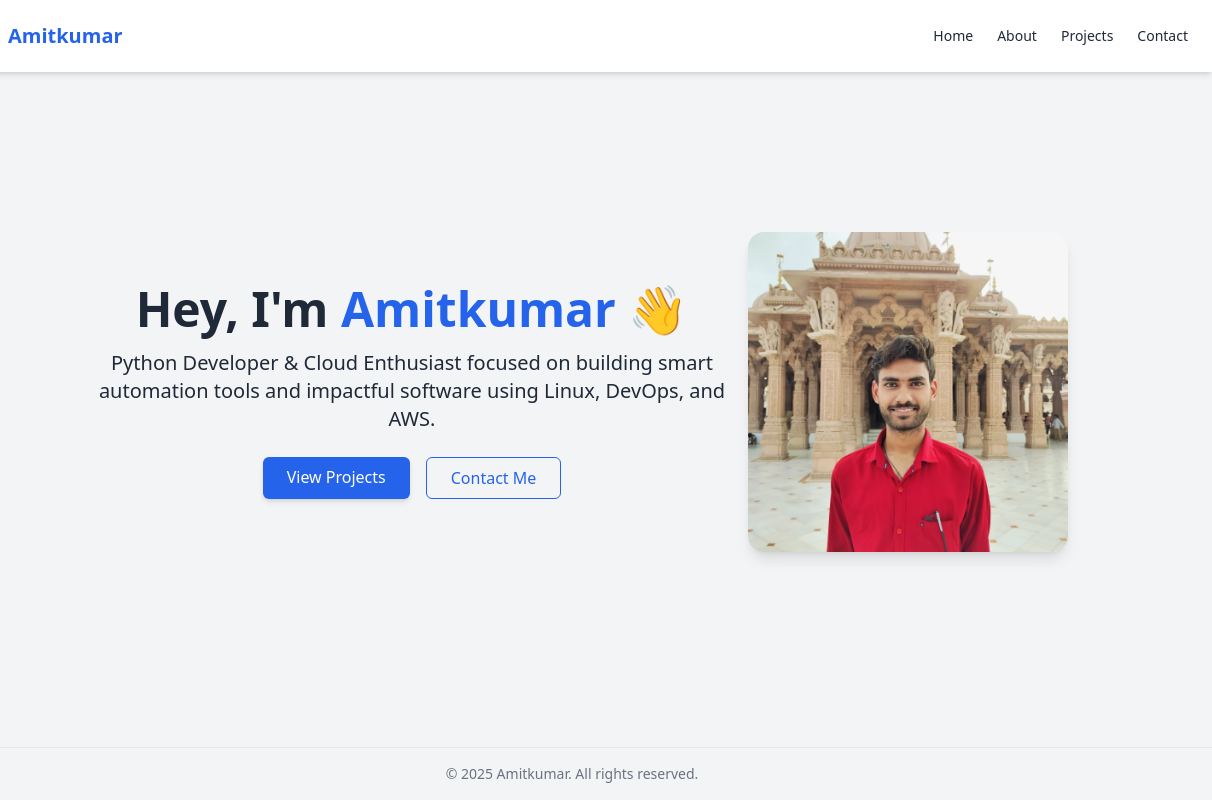
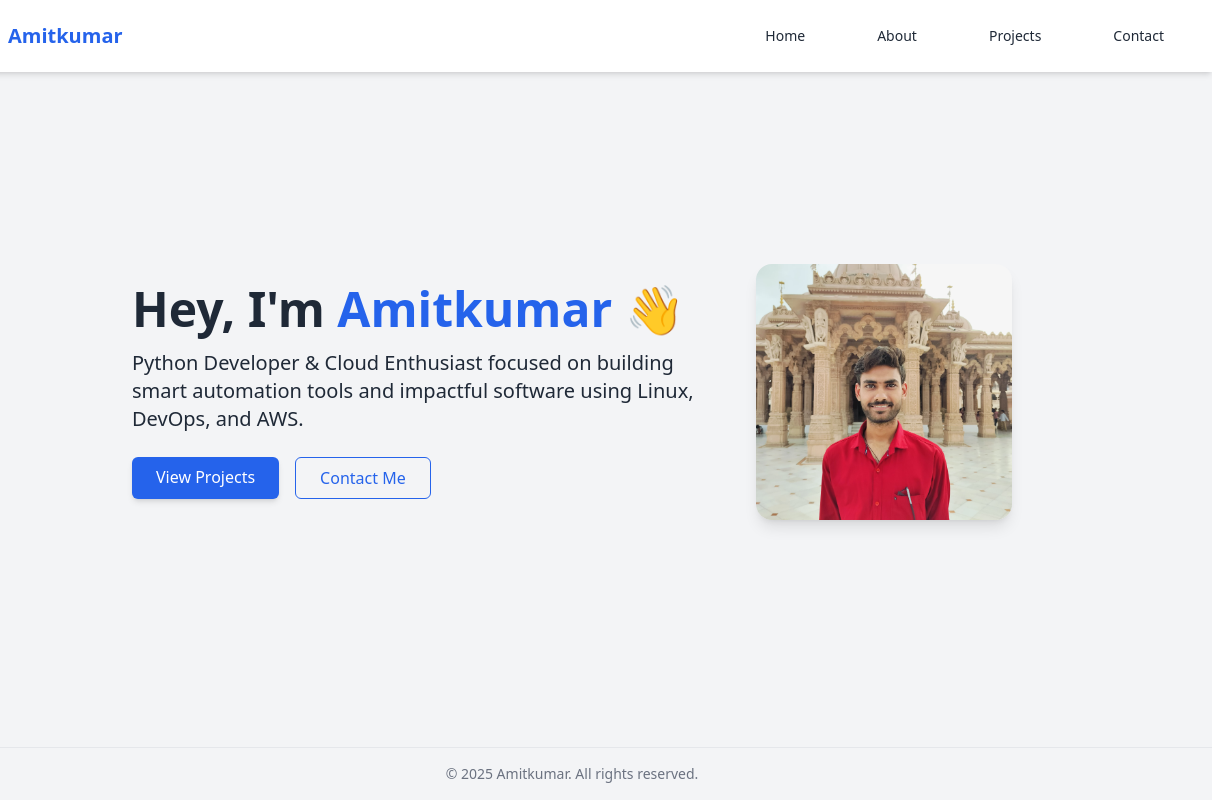
Before and after one commit to amitkumar0128/portfolio, a plain HTML site: page index.html in a window 1280 px wide. Shown: the full height of the page, 68-1280 px from the left. Drawn offline with nearby package versions, Linux system fonts and the light colour scheme.

Commit message:
feat: responsive home page and nav bar on all the pages

```diff
--- a/index.html
+++ b/index.html
@@ -11,32 +11,58 @@
 <body class="flex flex-col min-h-screen bg-gray-100 text-gray-800 font-sans">
 
   <!-- NAVBAR -->
-  <nav class="flex items-center justify-between px-6 py-4 shadow-md bg-white">
+  <nav class="bg-white shadow-md px-6 py-4">
+    <div class="max-w-7xl mx-auto flex items-center justify-between">
+      <!-- Logo and Name -->
       <div class="flex items-center space-x-3">
         <img src="assets/images/profile.jpg" alt="Profile" class="w-10 h-10 rounded-full">
         <span class="text-xl font-bold text-blue-600">Amitkumar</span>
       </div>
-    <ul class="flex space-x-6 text-sm font-medium">
-      <li><a href="index.html" class="hover:text-blue-600">Home</a></li>
-      <li><a href="about.html" class="hover:text-blue-600">About</a></li>
-      <li><a href="projects.html" class="hover:text-blue-600">Projects</a></li>
-      <li><a href="contact.html" class="hover:text-blue-600">Contact</a></li>
+
+      <!-- Hamburger button (shown on small screens) -->
+      <button id="menu-btn" class="lg:hidden text-gray-700 focus:outline-none">
+        <svg class="w-6 h-6" fill="none" stroke="currentColor" stroke-width="2"
+          viewBox="0 0 24 24">
+          <path stroke-linecap="round" stroke-linejoin="round"
+            d="M4 6h16M4 12h16M4 18h16" />
+        </svg>
+      </button>
+
+      <!-- Navigation Links -->
+      <ul id="nav-links"
+        class="hidden lg:flex flex-col lg:flex-row lg:space-x-6 absolute lg:static top-16 left-0 w-full lg:w-auto bg-white lg:bg-transparent text-sm font-medium border-t lg:border-none shadow-md lg:shadow-none z-50">
+        <li><a href="index.html" class="block px-6 py-2 hover:text-blue-600">Home</a></li>
+        <li><a href="about.html" class="block px-6 py-2 hover:text-blue-600">About</a></li>
+        <li><a href="projects.html" class="block px-6 py-2 hover:text-blue-600">Projects</a></li>
+        <li><a href="contact.html" class="block px-6 py-2 hover:text-blue-600">Contact</a></li>
       </ul>
+    </div>
   </nav>
+
+  <script>
+    const menuBtn = document.getElementById('menu-btn');
+    const navLinks = document.getElementById('nav-links');
+
+    menuBtn.addEventListener('click', () => {
+      navLinks.classList.toggle('hidden');
+    });
+  </script>
+
 
   <!-- MAIN CONTENT -->
   <main class="flex-1 px-6 py-10">
-    <section class="min-h-[70vh] flex items-center justify-center text-center px-4">
+  <section class="min-h-[70vh] flex flex-col-reverse lg:flex-row items-center justify-center gap-12">
+
     <!-- INTRO TEXT -->
-      <div>
+    <div class="max-w-xl text-center lg:text-left">
       <h2 class="text-4xl sm:text-5xl font-bold text-gray-800 mb-4">
         Hey, I'm <span class="text-blue-600">Amitkumar</span> 👋
       </h2>
-        <p class="text-lg sm:text-xl max-w-2xl mx-auto mb-6">
+      <p class="text-lg sm:text-xl mb-6">
         Python Developer & Cloud Enthusiast focused on building smart automation tools and impactful software using
         Linux, DevOps, and AWS.
       </p>
-        <div class="flex justify-center space-x-4">
+      <div class="flex flex-col sm:flex-row justify-center lg:justify-start gap-4">
         <a href="projects.html"
           class="bg-blue-600 hover:bg-blue-700 text-white px-6 py-2 rounded-md shadow-md transition">View Projects</a>
         <a href="contact.html"
@@ -46,10 +72,11 @@
 
     <!-- PROFILE IMAGE -->
     <div class="flex justify-center">
-        <div class="max-w-xs w-full aspect-square overflow-hidden rounded-2xl shadow-lg">
+      <div class="w-48 h-48 sm:w-64 sm:h-64 overflow-hidden rounded-2xl shadow-lg">
         <img src="assets/images/profile.jpg" alt="Amitkumar" class="w-full h-full object-cover" />
       </div>
     </div>
+
   </section>
 </main>
 
```
Also changed, not shown: about.html (+35 -11 lines), contact.html (+34 -10 lines), projects.html (+34 -10 lines). Lines whose indentation alone changed are shown as unchanged.
